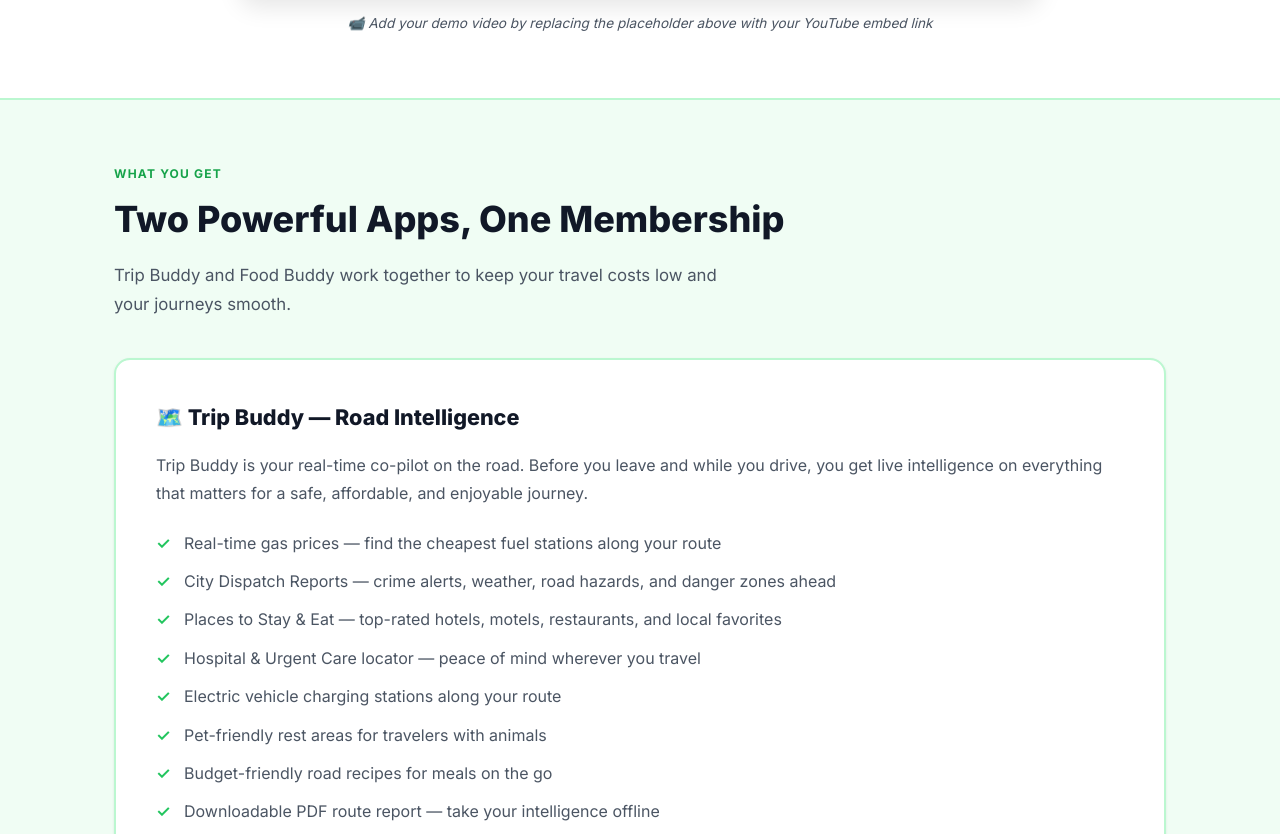
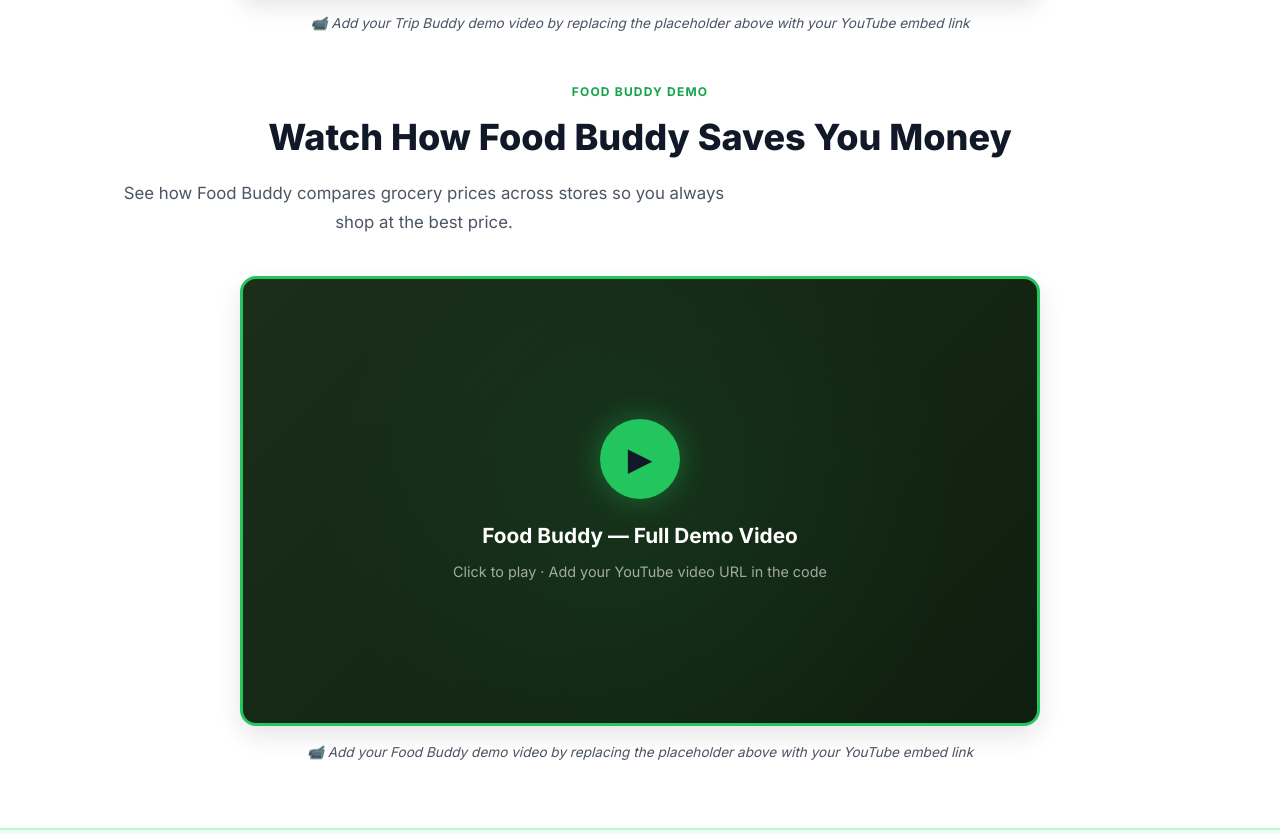
Before and after one commit to wstandiford98-debug/tripbuddy-landing, a plain HTML site: page welcome.html in a window 1280 px wide. Shown: the part 1418-2252 px from the top of the page. Drawn offline with Linux system fonts and the light colour scheme.

Commit message:
Add Food Buddy video placeholder to welcome page

```diff
--- a/welcome.html
+++ b/welcome.html
@@ -231,7 +231,27 @@
         <iframe width="100%" style="aspect-ratio:16/9;display:block;" src="https://www.youtube.com/embed/YOUR_VIDEO_ID" frameborder="0" allowfullscreen></iframe>
       </div>
       -->
-      <p class="video-caption">📹 Add your demo video by replacing the placeholder above with your YouTube embed link</p>
+      <p class="video-caption">📹 Add your Trip Buddy demo video by replacing the placeholder above with your YouTube embed link</p>
+
+      <!-- FOOD BUDDY VIDEO -->
+      <div style="margin-top:3rem;">
+        <div class="video-header">
+          <div class="section-label">Food Buddy Demo</div>
+          <h2 class="section-title">Watch How Food Buddy Saves You Money</h2>
+          <p class="section-sub">See how Food Buddy compares grocery prices across stores so you always shop at the best price.</p>
+        </div>
+        <div class="video-placeholder" id="video-placeholder-2" onclick="loadVideo2()">
+          <div class="play-btn">▶</div>
+          <h3>Food Buddy — Full Demo Video</h3>
+          <p>Click to play · Add your YouTube video URL in the code</p>
+        </div>
+        <!-- To embed a YouTube video, replace the div above with:
+        <div style="max-width:800px;margin:0 auto;border-radius:16px;overflow:hidden;box-shadow:var(--shadow-lg);">
+          <iframe width="100%" style="aspect-ratio:16/9;display:block;" src="https://www.youtube.com/embed/YOUR_FOOD_BUDDY_VIDEO_ID" frameborder="0" allowfullscreen></iframe>
+        </div>
+        -->
+        <p class="video-caption">📹 Add your Food Buddy demo video by replacing the placeholder above with your YouTube embed link</p>
+      </div>
     </div>
   </div>
 
@@ -472,7 +492,7 @@
       reader.readAsDataURL(file);
     }
 
-    // Video placeholder click
+    // Video placeholder click — Trip Buddy
     function loadVideo() {
       // Replace YOUR_VIDEO_ID with your actual YouTube video ID
       // Example: https://www.youtube.com/watch?v=dQw4w9WgXcQ → ID is dQw4w9WgXcQ
@@ -482,6 +502,21 @@
         return;
       }
       const placeholder = document.getElementById('video-placeholder');
+      placeholder.outerHTML = `
+        <div style="max-width:800px;margin:0 auto;border-radius:16px;overflow:hidden;box-shadow:var(--shadow-lg);">
+          <iframe width="100%" style="aspect-ratio:16/9;display:block;" src="https://www.youtube.com/embed/${videoId}?autoplay=1" frameborder="0" allowfullscreen allow="autoplay"></iframe>
+        </div>`;
+    }
+
+    // Video placeholder click — Food Buddy
+    function loadVideo2() {
+      // Replace YOUR_FOOD_BUDDY_VIDEO_ID with your actual YouTube video ID
+      const videoId = 'YOUR_FOOD_BUDDY_VIDEO_ID';
+      if (videoId === 'YOUR_FOOD_BUDDY_VIDEO_ID') {
+        alert('Add your Food Buddy YouTube video ID to the welcome.html code to enable video playback.');
+        return;
+      }
+      const placeholder = document.getElementById('video-placeholder-2');
       placeholder.outerHTML = `
         <div style="max-width:800px;margin:0 auto;border-radius:16px;overflow:hidden;box-shadow:var(--shadow-lg);">
           <iframe width="100%" style="aspect-ratio:16/9;display:block;" src="https://www.youtube.com/embed/${videoId}?autoplay=1" frameborder="0" allowfullscreen allow="autoplay"></iframe>
```
